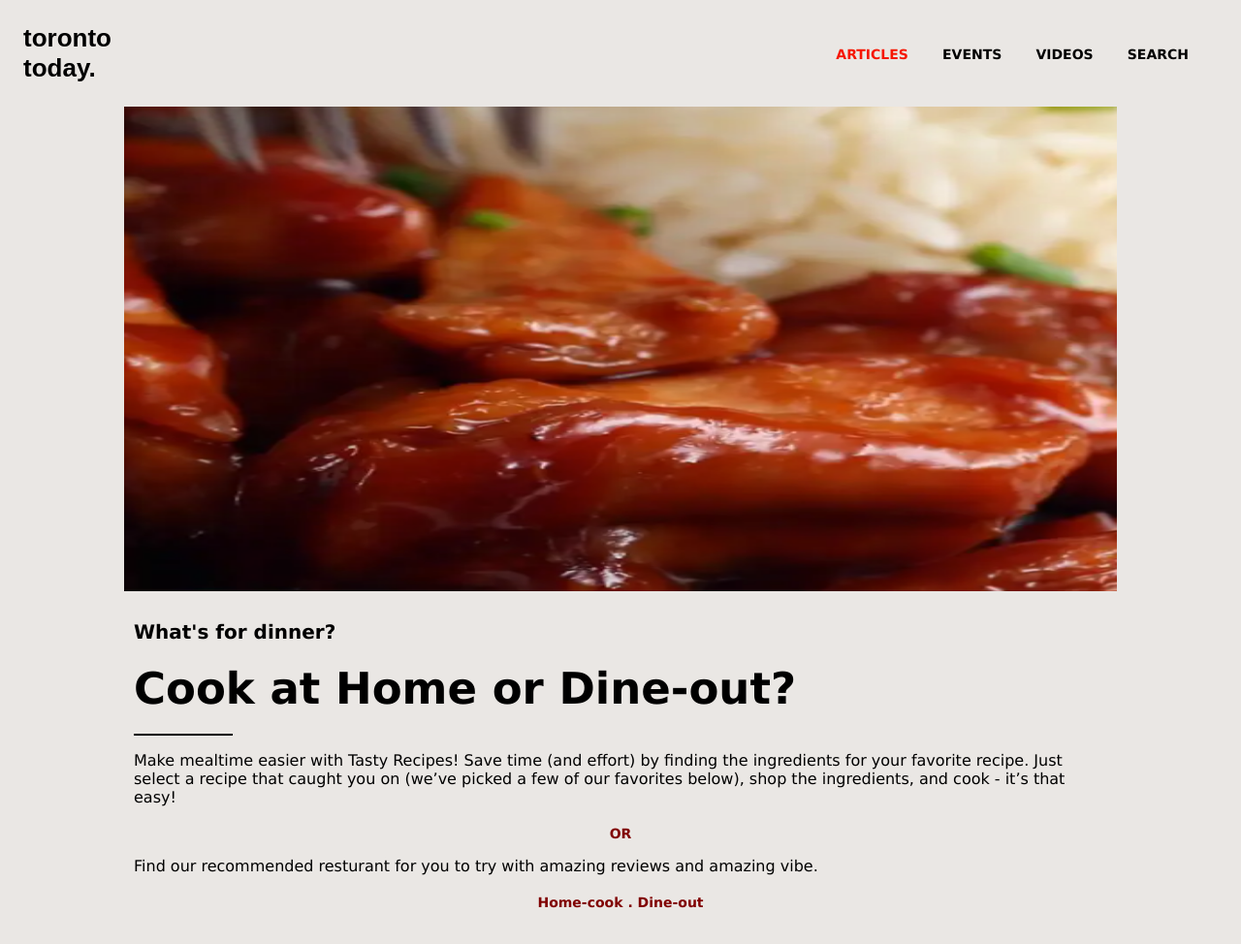
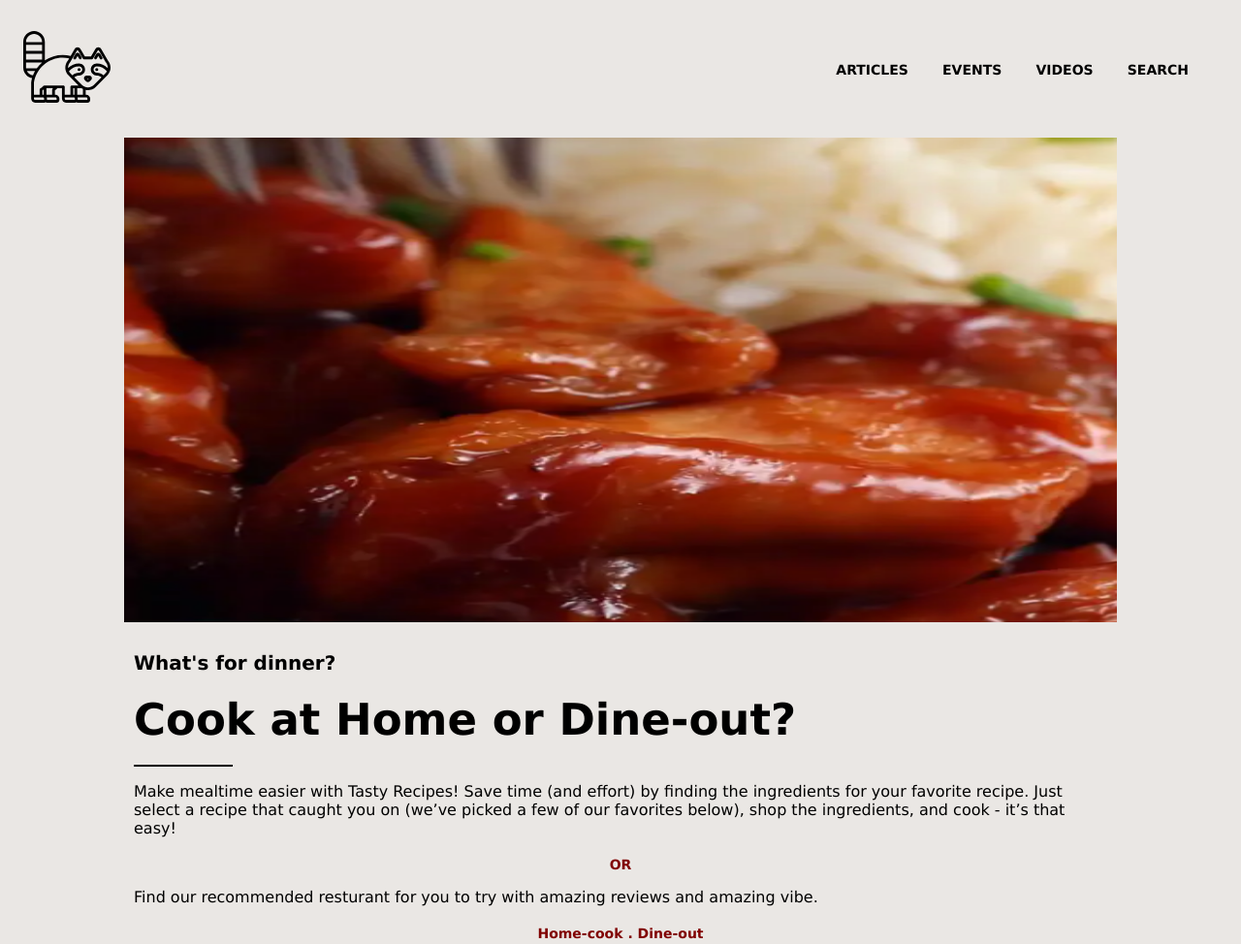
Before and after one commit to eashartanto/webProject-team-7, a plain HTML site: page restaurants.html in a window 1280 px wide. Shown: the top 974 px of the page at 97% size. Drawn offline with Linux system fonts and the light colour scheme.

Commit message:
update header

```diff
--- a/restaurants.html
+++ b/restaurants.html
@@ -9,14 +9,17 @@
     <link rel="stylesheet" href="css/restaurants.css" />
     <title>Toronto Cooking | Toronto Lifestyle</title>
 </head>
-
 <header class="header-container">
-    <p class="logo">toronto <br> today.</p>
+    <figure class="logo">
+        <a href="index.html">
+            <img src="assets/images/logo.svg" alt="logo">
+        </a>
+    </figure>
     <nav class="header-nav-items">
-        <a href="index.html" class="selected">Articles</a>
+        <a href="index.html">Articles</a>
         <a href="upcoming.html">Events</a>
         <a href="videos.html">Videos</a>
-        <a href="search.html" >Search</a>
+        <a href="search.html">Search</a>
     </nav>
 </header>
 <body>
```
Also changed, not shown: upcoming.html (+7 -4 lines).
